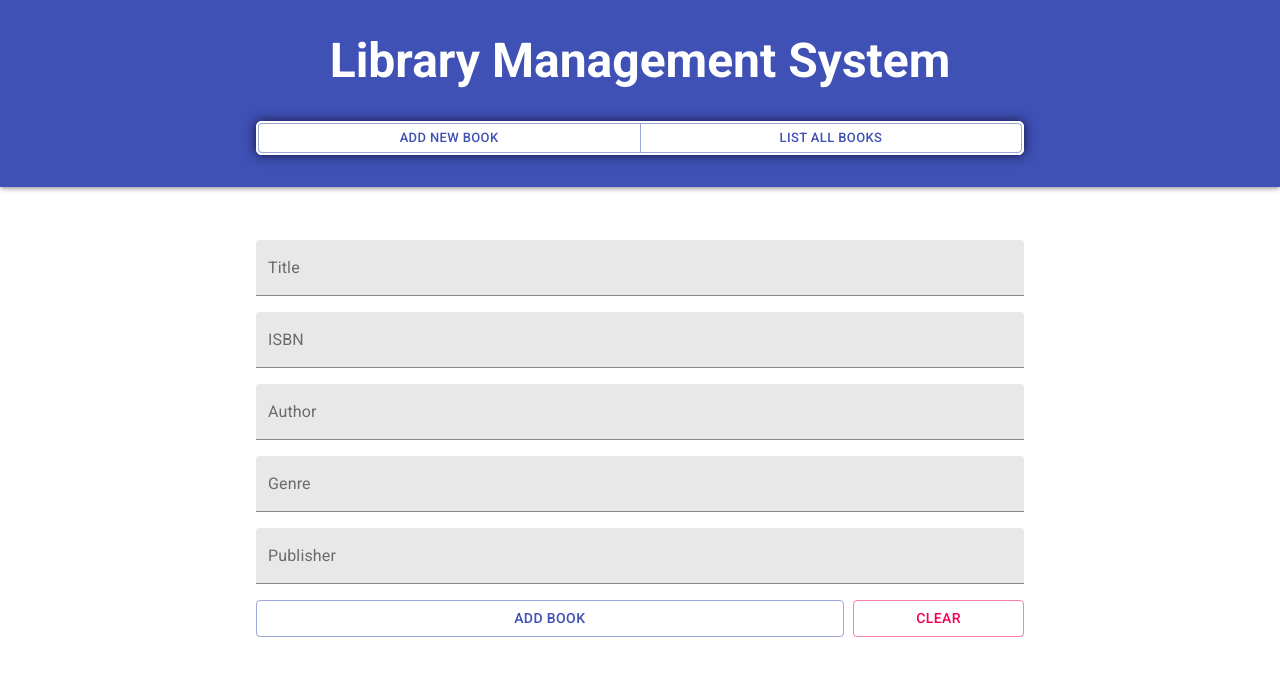
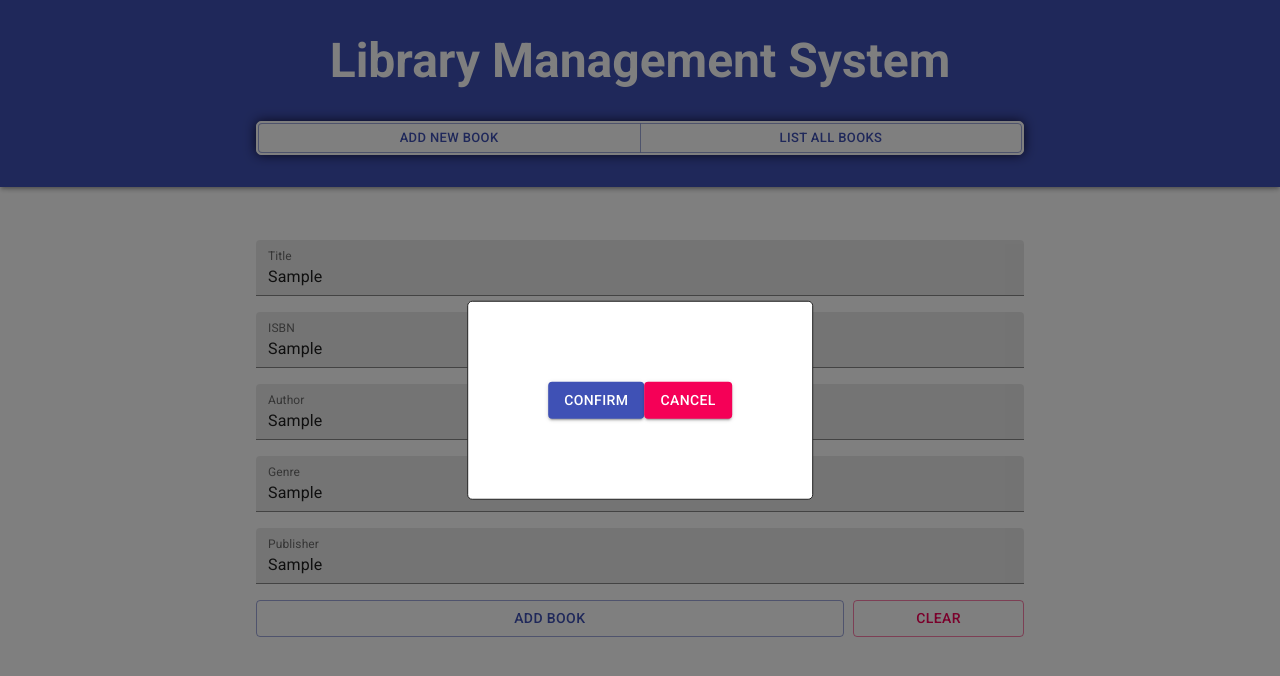
Before and after one commit to NSBM-SPM-2021/github-basics-ihplwijesena, a React (Create React App) app in the folder plw-lms/: page / in a window 1280 px wide. Both pictures are taken after typing "Sample", "Sample", "Sample", "Sample", "Sample" into the empty fields and a click on the button "ADD BOOK". Shown: the top 676 px of the page. Built offline with nearby package versions, Linux system fonts and the light colour scheme; no server answers; the database is empty.

Commit message:
AddBook Confirm Modal Initialized

```diff
--- a/plw-lms/src/components/AddBook.js
+++ b/plw-lms/src/components/AddBook.js
@@ -1,6 +1,6 @@
 import { useState } from "react";
 
-import { TextField, Typography, Button } from "@material-ui/core";
+import { TextField, Typography, Button, Modal } from "@material-ui/core";
 
 function AddBook({ onAdd }) {
     const [title, setTitle] = useState("");
@@ -9,6 +9,7 @@ function AddBook({ onAdd }) {
     const [genre, setGenre] = useState("");
     const [publisher, setPublisher] = useState("");
 
+    const [confirmModal, setConfirmModal] = useState(false);
     const [addSuccess, setAddSuccess] = useState(false);
 
     const bookAdded = () => {
@@ -34,9 +35,12 @@ function AddBook({ onAdd }) {
 
         const newBook = { title, isbn, author, genre, publisher };
 
-        onAdd(newBook);
+        // onAdd(newBook);
+        console.log(newBook);
 
         clearForm();
+
+        setConfirmModal(false);
 
         bookAdded();
     };
@@ -96,7 +100,8 @@ function AddBook({ onAdd }) {
                 />
                 <div style={styles.formButton}>
                     <Button
-                        type="submit"
+                        type="button"
+                        onClick={() => setConfirmModal(true)}
                         color="primary"
                         variant="outlined"
                         role="new-book-submit"
@@ -114,6 +119,28 @@ function AddBook({ onAdd }) {
                     >
                         Clear
                     </Button>
+                    <Modal
+                        open={confirmModal}
+                        onClose={() => setConfirmModal(false)}
+                    >
+                        <div style={styles.modalBox}>
+                            <Button
+                                type="submit"
+                                onClick={onSubmit}
+                                color="primary"
+                                variant="contained"
+                            >
+                                Confirm
+                            </Button>
+                            <Button
+                                onClick={() => setConfirmModal(false)}
+                                color="secondary"
+                                variant="contained"
+                            >
+                                Cancel
+                            </Button>
+                        </div>
+                    </Modal>
                 </div>
             </form>
 
@@ -151,6 +178,17 @@ const styles = {
         color: "blue",
         fontFamily: "Roboto",
         margin: "2rem auto"
+    },
+    modalBox: {
+        position: "absolute",
+        top: "50%",
+        left: "50%",
+        transform: "translate(-50%, -50%)",
+        background: "white",
+        border: "0.1rem solid #222",
+        borderRadius: "5px",
+        padding: "5rem",
+        boxShadow: 24
     }
 };
 
```
